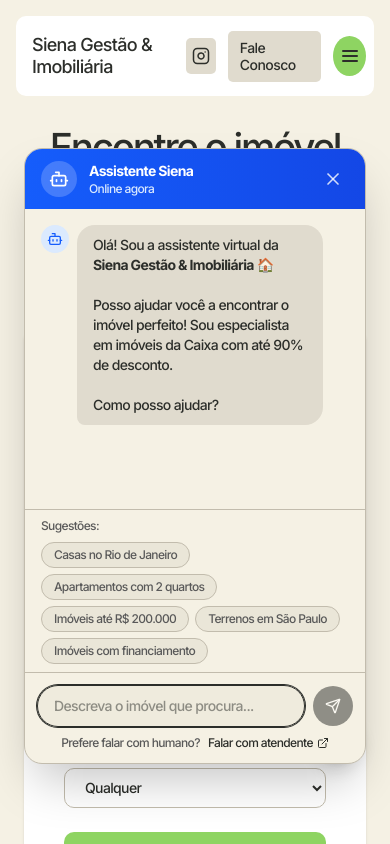
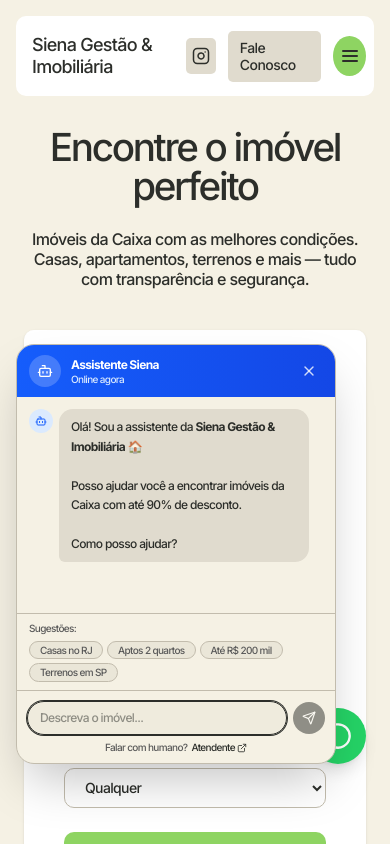
Before and after one commit to MTconnect-BR/imobiliario, a Next.js app: page / in a window 390 px wide. Shown: the top 844 px of the page. Built offline with nearby package versions, Linux system fonts and the light colour scheme.

Commit message:
fix-chatbot-sizing-responsive

```diff
--- a/components/ai-chatbot.tsx
+++ b/components/ai-chatbot.tsx
@@ -28,17 +28,11 @@
   timestamp: Date;
 }
 
-const SUGGESTIONS = [
-  "Casas no Rio de Janeiro",
-  "Apartamentos com 2 quartos",
-  "Imóveis até R$ 200.000",
-  "Terrenos em São Paulo",
-  "Imóveis com financiamento",
-];
+const SUGGESTIONS = ["Casas no RJ", "Aptos 2 quartos", "Até R$ 200 mil", "Terrenos em SP"];
 
-const WELCOME_MESSAGE = `Olá! Sou a assistente virtual da **Siena Gestão & Imobiliária** 🏠
+const WELCOME_MESSAGE = `Olá! Sou a assistente da **Siena Gestão & Imobiliária** 🏠
 
-Posso ajudar você a encontrar o imóvel perfeito! Sou especialista em imóveis da Caixa com até 90% de desconto.
+Posso ajudar você a encontrar imóveis da Caixa com até 90% de desconto.
 
 Como posso ajudar?`;
 
@@ -125,34 +119,34 @@
     <Link
       href={`/imoveis/${property.id}`}
       target="_blank"
-      className="block rounded-lg border border-border bg-card p-3 transition-all hover:shadow-md hover:border-primary/50"
+      className="block rounded-lg border border-border bg-card p-2 transition-all hover:shadow-md hover:border-primary/50"
     >
-      <div className="flex gap-3">
+      <div className="flex gap-2">
         {property.images?.[0] ? (
           <img
             src={property.images[0]}
             alt={property.address}
-            className="h-20 w-20 rounded-md object-cover"
+            className="h-14 w-14 shrink-0 rounded-md object-cover"
           />
         ) : (
-          <div className="flex h-20 w-20 items-center justify-center rounded-md bg-muted">
-            <Home className="h-8 w-8 text-muted-foreground" />
+          <div className="flex h-14 w-14 shrink-0 items-center justify-center rounded-md bg-muted">
+            <Home className="h-6 w-6 text-muted-foreground" />
           </div>
         )}
-        <div className="flex-1 min-w-0">
-          <p className="text-sm font-medium truncate">{property.address}</p>
-          <p className="text-xs text-muted-foreground">
+        <div className="min-w-0 flex-1">
+          <p className="truncate text-xs font-medium">{property.address}</p>
+          <p className="text-[10px] text-muted-foreground">
             {property.neighborhood && `${property.neighborhood}, `}
             {property.city} - {property.state}
           </p>
           {property.price && (
-            <p className="mt-1 text-sm font-bold text-primary">{parsePrice(property.price)}</p>
+            <p className="mt-0.5 text-xs font-bold text-primary">{parsePrice(property.price)}</p>
           )}
-          <div className="mt-1 flex flex-wrap gap-2 text-xs text-muted-foreground">
+          <div className="mt-0.5 flex flex-wrap gap-1 text-[10px] text-muted-foreground">
             {property.area && <span>{property.area}m²</span>}
-            {property.bedrooms && <span>{property.bedrooms} quartos</span>}
-            {property.bathrooms && <span>{property.bathrooms} banheiros</span>}
-            {property.parkingSpaces && <span>{property.parkingSpaces} vagas</span>}
+            {property.bedrooms && <span>{property.bedrooms} qto</span>}
+            {property.bathrooms && <span>{property.bathrooms} ban</span>}
+            {property.parkingSpaces && <span>{property.parkingSpaces} vag</span>}
           </div>
         </div>
       </div>
@@ -238,9 +232,9 @@
       let response = "";
 
       if (properties.length > 0) {
-        response = `Encontrei **${properties.length} imóvel${properties.length > 1 ? "is" : ""}** para sua busca:`;
+        response = `Encontrei **${properties.length} imóvel${properties.length > 1 ? "is" : ""}**:`;
       } else {
-        response = `Não encontrei imóveis específicos para "${query}". Tente uma busca mais simples, como:\n- "Casas no RJ"\n- "Apartamento 2 quartos"\n- "Imóveis até 200 mil"\n\nOu entre em contato diretamente com nossa equipe!`;
+        response = `Não encontrei imóveis para "${query}". Tente:\n- "Casas no RJ"\n- "Aptos 2 quartos"\n- "Até 200 mil"`;
       }
 
       const assistantMsg: Message = {
@@ -257,8 +251,7 @@
         {
           id: (Date.now() + 1).toString(),
           role: "assistant",
-          content:
-            "Desculpe, tive um problema ao buscar imóveis. Por favor, tente novamente ou entre em contato pelo WhatsApp.",
+          content: "Erro ao buscar imóveis. Tente novamente ou fale com atendente.",
           timestamp: new Date(),
         },
       ]);
@@ -271,56 +264,53 @@
     return (
       <button
         onClick={() => setIsOpen(true)}
-        className="fixed bottom-20 left-6 z-50 flex h-14 w-14 items-center justify-center rounded-full bg-gradient-to-br from-blue-600 to-blue-700 text-white shadow-lg transition-all duration-300 hover:scale-110 hover:shadow-xl"
+        className="fixed bottom-20 left-4 z-50 flex h-12 w-12 items-center justify-center rounded-full bg-gradient-to-br from-blue-600 to-blue-700 text-white shadow-lg transition-all duration-300 hover:scale-110 hover:shadow-xl sm:left-6 sm:h-14 sm:w-14"
         aria-label="Abrir assistente de IA"
       >
-        <Bot className="h-7 w-7" />
+        <Bot className="h-6 w-6 sm:h-7 sm:w-7" />
       </button>
     );
   }
 
   return (
-    <div className="fixed bottom-20 left-6 z-50 flex w-[360px] max-w-[calc(100vw-48px)] flex-col overflow-hidden rounded-2xl border border-border bg-background shadow-2xl">
+    <div className="fixed bottom-20 left-4 z-50 flex h-[min(420px,calc(100vh-120px))] w-[min(320px,calc(100vw-32px))] flex-col overflow-hidden rounded-2xl border border-border bg-background shadow-2xl sm:left-6 sm:w-[340px]">
       {/* Header */}
-      <div className="flex items-center justify-between bg-gradient-to-r from-blue-600 to-blue-700 px-4 py-3">
-        <div className="flex items-center gap-3">
-          <div className="flex h-9 w-9 items-center justify-center rounded-full bg-white/20">
-            <Bot className="h-5 w-5 text-white" />
+      <div className="flex items-center justify-between bg-gradient-to-r from-blue-600 to-blue-700 px-3 py-2.5">
+        <div className="flex items-center gap-2.5">
+          <div className="flex h-8 w-8 items-center justify-center rounded-full bg-white/20">
+            <Bot className="h-4 w-4 text-white" />
           </div>
           <div>
-            <p className="text-sm font-semibold text-white">Assistente Siena</p>
-            <p className="text-xs text-blue-100">Online agora</p>
+            <p className="text-xs font-semibold text-white">Assistente Siena</p>
+            <p className="text-[10px] text-blue-100">Online agora</p>
           </div>
         </div>
         <button
           onClick={() => setIsOpen(false)}
-          className="flex h-8 w-8 items-center justify-center rounded-full text-white/80 transition-colors hover:bg-white/20 hover:text-white"
+          className="flex h-7 w-7 items-center justify-center rounded-full text-white/80 transition-colors hover:bg-white/20 hover:text-white"
           aria-label="Fechar"
         >
-          <X className="h-5 w-5" />
+          <X className="h-4 w-4" />
         </button>
       </div>
 
       {/* Messages */}
-      <div
-        className="flex-1 overflow-y-auto p-4 space-y-4"
-        style={{ maxHeight: "400px", minHeight: "300px" }}
-      >
+      <div className="flex-1 space-y-3 overflow-y-auto p-3">
         {messages.map((msg) => (
           <div
             key={msg.id}
-            className={`flex gap-2 ${msg.role === "user" ? "justify-end" : "justify-start"}`}
+            className={`flex gap-1.5 ${msg.role === "user" ? "justify-end" : "justify-start"}`}
           >
             {msg.role === "assistant" && (
-              <div className="flex h-7 w-7 shrink-0 items-center justify-center rounded-full bg-blue-100 dark:bg-blue-900/30">
-                <Bot className="h-4 w-4 text-blue-600" />
+              <div className="flex h-6 w-6 shrink-0 items-center justify-center rounded-full bg-blue-100 dark:bg-blue-900/30">
+                <Bot className="h-3 w-3 text-blue-600" />
               </div>
             )}
             <div
-              className={`max-w-[80%] rounded-2xl px-4 py-2.5 text-sm ${
+              className={`max-w-[85%] rounded-xl px-3 py-2 text-xs leading-relaxed ${
                 msg.role === "user"
-                  ? "bg-primary text-primary-foreground rounded-br-md"
-                  : "bg-muted rounded-bl-md"
+                  ? "bg-primary text-primary-foreground rounded-br-sm"
+                  : "bg-muted rounded-bl-sm"
               }`}
             >
               <div
@@ -330,7 +320,7 @@
                 }}
               />
               {msg.properties && msg.properties.length > 0 && (
-                <div className="mt-3 space-y-2">
+                <div className="mt-2 space-y-1.5">
                   {msg.properties.map((prop) => (
                     <PropertyCard key={prop.id} property={prop} />
                   ))}
@@ -338,22 +328,22 @@
               )}
             </div>
             {msg.role === "user" && (
-              <div className="flex h-7 w-7 shrink-0 items-center justify-center rounded-full bg-primary">
-                <User className="h-4 w-4 text-primary-foreground" />
+              <div className="flex h-6 w-6 shrink-0 items-center justify-center rounded-full bg-primary">
+                <User className="h-3 w-3 text-primary-foreground" />
               </div>
             )}
           </div>
         ))}
         {isLoading && (
-          <div className="flex gap-2 justify-start">
-            <div className="flex h-7 w-7 shrink-0 items-center justify-center rounded-full bg-blue-100 dark:bg-blue-900/30">
-              <Bot className="h-4 w-4 text-blue-600" />
+          <div className="flex gap-1.5 justify-start">
+            <div className="flex h-6 w-6 shrink-0 items-center justify-center rounded-full bg-blue-100 dark:bg-blue-900/30">
+              <Bot className="h-3 w-3 text-blue-600" />
             </div>
-            <div className="rounded-2xl rounded-bl-md bg-muted px-4 py-3">
+            <div className="rounded-xl rounded-bl-sm bg-muted px-3 py-2.5">
               <div className="flex gap-1">
-                <span className="h-2 w-2 animate-bounce rounded-full bg-blue-400 [animation-delay:-0.3s]" />
-                <span className="h-2 w-2 animate-bounce rounded-full bg-blue-400 [animation-delay:-0.15s]" />
-                <span className="h-2 w-2 animate-bounce rounded-full bg-blue-400" />
+                <span className="h-1.5 w-1.5 animate-bounce rounded-full bg-blue-400 [animation-delay:-0.3s]" />
+                <span className="h-1.5 w-1.5 animate-bounce rounded-full bg-blue-400 [animation-delay:-0.15s]" />
+                <span className="h-1.5 w-1.5 animate-bounce rounded-full bg-blue-400" />
               </div>
             </div>
           </div>
@@ -363,14 +353,14 @@
 
       {/* Suggestions */}
       {messages.length <= 1 && (
-        <div className="border-t border-border px-4 py-2">
-          <p className="mb-2 text-xs text-muted-foreground">Sugestões:</p>
-          <div className="flex flex-wrap gap-1.5">
+        <div className="border-t border-border px-3 py-2">
+          <p className="mb-1.5 text-[10px] text-muted-foreground">Sugestões:</p>
+          <div className="flex flex-wrap gap-1">
             {SUGGESTIONS.map((s) => (
               <button
                 key={s}
                 onClick={() => handleSend(s)}
-                className="rounded-full border border-border bg-muted/50 px-3 py-1 text-xs text-muted-foreground transition-colors hover:bg-muted hover:text-foreground"
+                className="rounded-full border border-border bg-muted/50 px-2.5 py-0.5 text-[10px] text-muted-foreground transition-colors hover:bg-muted hover:text-foreground"
               >
                 {s}
               </button>
@@ -380,40 +370,40 @@
       )}
 
       {/* Input */}
-      <div className="border-t border-border p-3">
+      <div className="border-t border-border p-2.5">
         <form
           onSubmit={(e) => {
             e.preventDefault();
             handleSend();
           }}
-          className="flex items-center gap-2"
+          className="flex items-center gap-1.5"
         >
           <input
             ref={inputRef}
             type="text"
             value={input}
             onChange={(e) => setInput(e.target.value)}
-            placeholder="Descreva o imóvel que procura..."
-            className="flex-1 rounded-full border border-border bg-muted/30 px-4 py-2.5 text-sm outline-none transition-colors focus:border-primary focus:ring-1 focus:ring-primary"
+            placeholder="Descreva o imóvel..."
+            className="min-w-0 flex-1 rounded-full border border-border bg-muted/30 px-3 py-2 text-xs outline-none transition-colors focus:border-primary focus:ring-1 focus:ring-primary"
             disabled={isLoading}
           />
           <button
             type="submit"
             disabled={isLoading || !input.trim()}
-            className="flex h-10 w-10 items-center justify-center rounded-full bg-primary text-primary-foreground transition-colors hover:bg-primary/90 disabled:opacity-50"
+            className="flex h-8 w-8 shrink-0 items-center justify-center rounded-full bg-primary text-primary-foreground transition-colors hover:bg-primary/90 disabled:opacity-50"
             aria-label="Enviar"
           >
-            <Send className="h-4 w-4" />
+            <Send className="h-3.5 w-3.5" />
           </button>
         </form>
-        <div className="mt-2 flex items-center justify-center gap-2 text-xs text-muted-foreground">
-          <span>Prefere falar com humano?</span>
+        <div className="mt-1.5 flex items-center justify-center gap-1 text-[10px] text-muted-foreground">
+          <span>Falar com humano?</span>
           <Link
             href="/contato"
             target="_blank"
-            className="flex items-center gap-1 font-medium text-primary hover:underline"
+            className="font-medium text-primary hover:underline"
           >
-            Falar com atendente <ExternalLink className="h-3 w-3" />
+            Atendente <ExternalLink className="inline h-2.5 w-2.5" />
           </Link>
         </div>
       </div>
```
